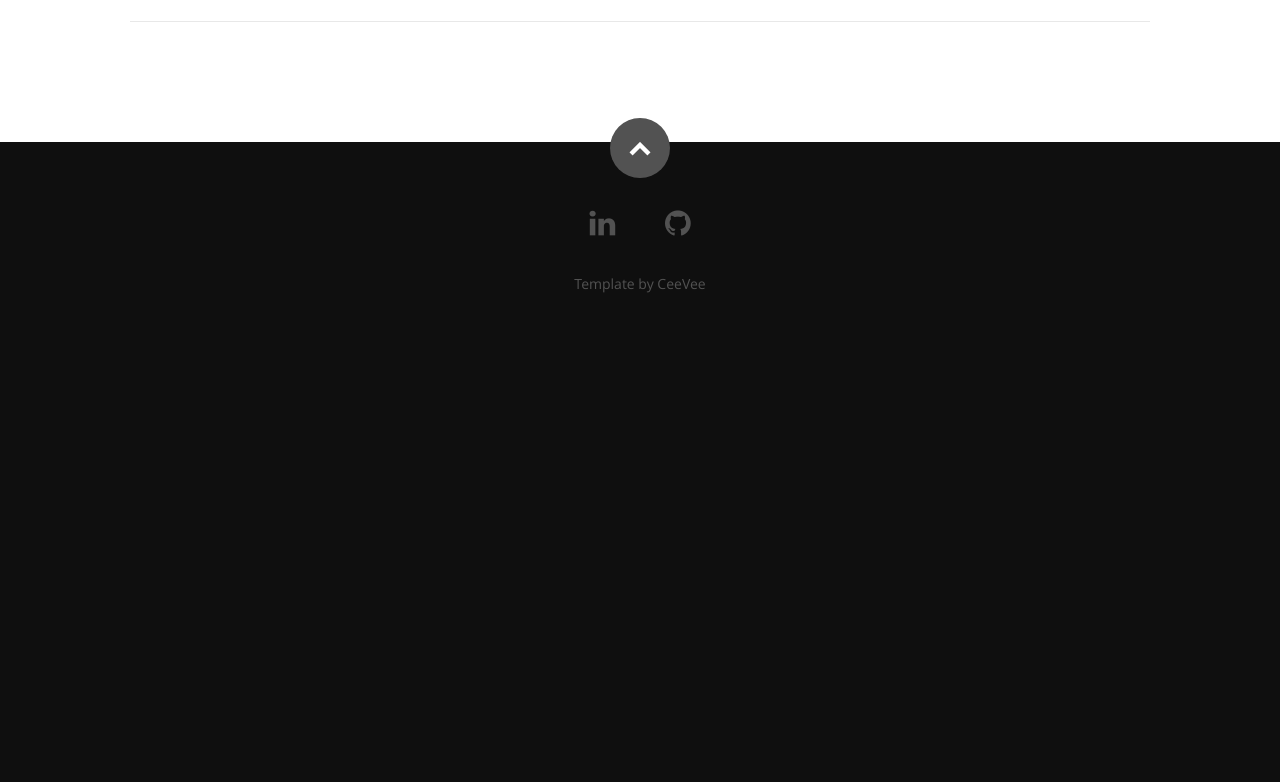
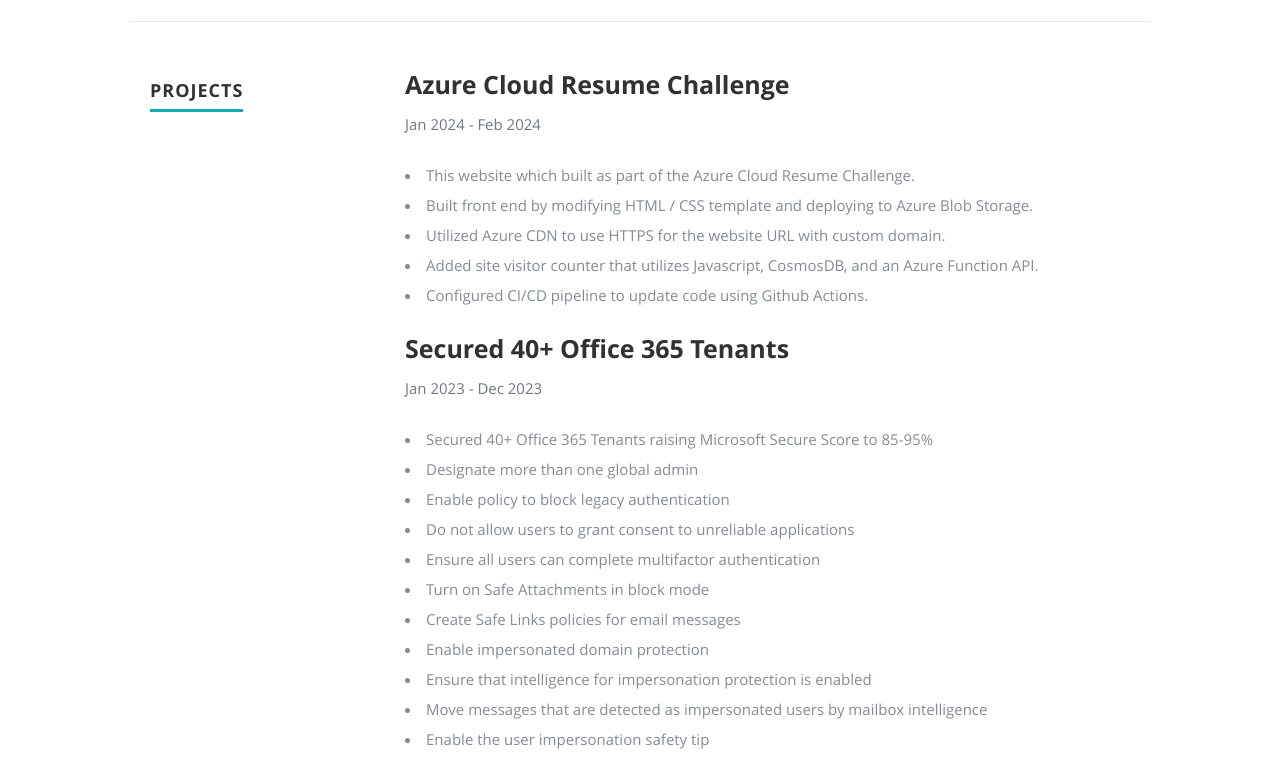
Before and after one commit to binellijj/azure-resume, a plain HTML site: page frontend/index.html in a window 1280 px wide. Shown: the part 2478-3260 px from the top of the page. Before the commit the page ends 2825 px from the top, so only its background shows below. Drawn offline with nearby package versions, Linux system fonts and the light colour scheme; no server answers.

Commit message:
added projects to frontend

```diff
--- a/frontend/index.html
+++ b/frontend/index.html
@@ -221,7 +221,67 @@
 
       </div> <!-- End Work -->
 
+<!-- Projects
+      ----------------------------------------------- -->
+      <div class="row projects">
 
+         <div class="three columns header-col">
+            <h1><span>Projects</span></h1>
+         </div>
+
+         <div class="nine columns main-col">
+
+            <div class="row item">
+
+               <div class="twelve columns">
+
+                  <h3>Azure Cloud Resume Challenge</h3>
+                  <p class="info"><em class="date">Jan 2024 - Feb 2024</em></p>
+
+                  <p>
+                  <li>This website which built as part of the Azure Cloud Resume Challenge.</li>
+                  <li>Built front end by modifying HTML / CSS template and deploying to Azure Blob Storage.</li>
+                  <li>Utilized Azure CDN to use HTTPS for the website URL with custom domain.</li>
+                  <li>Added site visitor counter that utilizes Javascript, CosmosDB, and an Azure Function API.</li>
+                  <li>Configured CI/CD pipeline to update code using Github Actions.</li>
+                  </p>
+
+               </div>
+
+            </div> <!-- item end -->
+
+            <div class="row item">
+
+               <div class="twelve columns">
+
+                  <h3>Secured 40+ Office 365 Tenants</h3>
+                  <p class="info"><em class="date">Jan 2023 - Dec 2023</em></p>
+
+                  <p>
+                     <li>Secured 40+ Office 365 Tenants raising Microsoft Secure Score to 85-95%</li>
+                     <li>Designate more than one global admin</li>
+					      <li>Enable policy to block legacy authentication</li>
+					      <li>Do not allow users to grant consent to unreliable applications</li>
+					      <li>Ensure all users can complete multifactor authentication</li>
+                     <li>Turn on Safe Attachments in block mode</li>
+                     <li>Create Safe Links policies for email messages</li>
+                     <li>Enable impersonated domain protection</li>
+                     <li>Ensure that intelligence for impersonation protection is enabled</li>
+                     <li>Move messages that are detected as impersonated users by mailbox intelligence</li>
+                     <li>Enable the user impersonation safety tip</li>
+
+                  </p>
+
+               </div>
+
+            </div> <!-- item end -->
+
+
+            </div> <!-- item end -->
+
+         </div> <!-- main-col end -->
+
+      </div> <!-- End projects -->
 
 
    </section> <!-- Resume Section End-->
```
